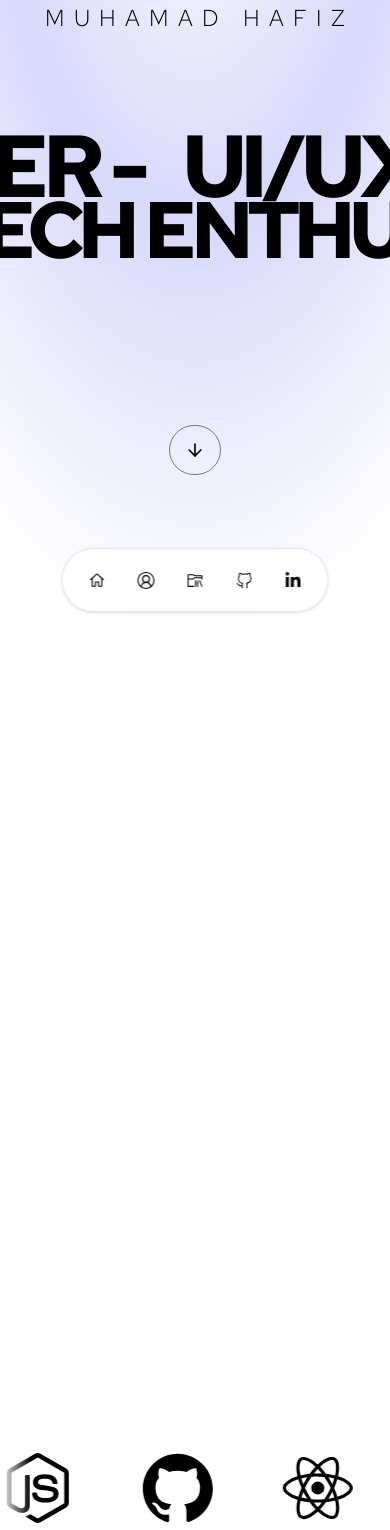
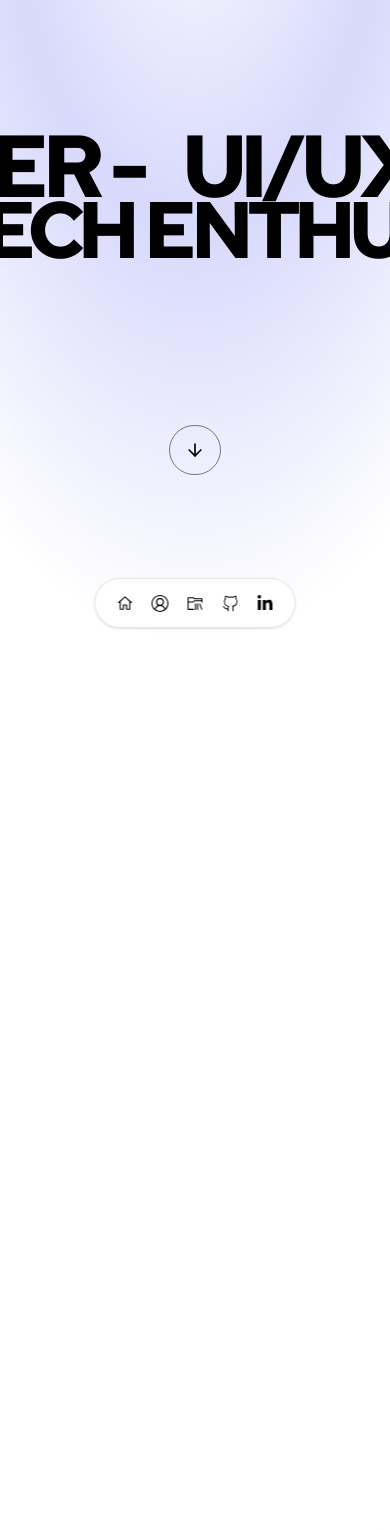
Before and after one commit to vyzz-xz/portfolio, a Next.js app: page / in a window 390 px wide. Shown: the part 200-1730 px from the top of the page. Built offline with nearby package versions, Linux system fonts and the light colour scheme.

Commit message:
Revisi Layout responsive & setup toogle tema

```diff
--- a/app/components/Dock.tsx
+++ b/app/components/Dock.tsx
@@ -87,7 +87,7 @@ function DockLabel({ children, className = '', isHovered }: any) {
           animate={{ opacity: 1, y: -12, x: "-50%" }}
           exit={{ opacity: 0, y: 5, x: "-50%" }}
           transition={{ duration: 0.2 }}
-          className={`${className} absolute -top-6 left-1/2 w-fit whitespace-pre rounded-md border border-neutral-200 bg-black/90 px-2 py-0.5 text-[10px] font-reguler text-white shadow-sm backdrop-blur-sm z-50 pointer-events-none`}
+          className={`${className} hidden md:block absolute -top-6 left-1/2 w-fit whitespace-pre rounded-md border border-neutral-200 bg-black/90 px-2 py-0.5 text-[10px] font-reguler text-white shadow-sm backdrop-blur-sm z-50 pointer-events-none`}
         >
           {children}
         </motion.div>
@@ -134,7 +134,7 @@ export default function Dock({
           isHovered.set(0);
           mouseX.set(Infinity);
         }}
-        className={`${className} fixed bottom-8 left-1/2 transform -translate-x-1/2 flex items-center w-fit gap-1 rounded-full bg-white/90 border border-black/10 px-3 pb-2 pt-2 backdrop-blur-2xl shadow z-20 transition-all duration-300`}
+        className={`${className} fixed bottom-4 md:bottom-8 left-1/2 transform -translate-x-1/2 flex items-center w-fit gap-0.1 rounded-full bg-white/90 border border-black/10 px-3 pb-2 pt-2 backdrop-blur-2xl shadow z-20 transition-all duration-300`}
         style={{ height: panelHeight }}
         role="toolbar"
       >
--- /dev/null
+++ b/app/components/ThemeToggle.tsx
@@ -0,0 +1,48 @@
+'use client';
+
+import { motion, AnimatePresence } from 'framer-motion';
+import { LuMoon, LuSun } from 'react-icons/lu';
+
+interface ThemeToggleProps {
+  isDarkMode: boolean;
+  toggleTheme: (e: React.MouseEvent<HTMLButtonElement>) => void;
+}
+
+export default function ThemeToggle({ isDarkMode, toggleTheme }: ThemeToggleProps) {
+  return (
+    <button
+      onClick={toggleTheme}
+      className={`
+        relative flex items-center justify-center w-12 h-12 rounded-full
+        backdrop-blur-md border shadow-lg transition-all duration-300 ease-in-out cursor-pointer z-50
+
+        ${isDarkMode
+          ? 'bg-white/10 border-white/20 hover:bg-white/20 text-white'
+          : 'bg-black/5 border-black/10 hover:bg-black/10 text-black'
+        }
+      `}
+      aria-label="Toggle Theme"
+    >
+      {/* AnimatePresence memungkinkan animasi pada komponen yang di-unmount (hilang) */}
+      <AnimatePresence mode="wait" initial={false}>
+        <motion.div
+          key={isDarkMode ? 'dark' : 'light'}
+          // Animasi Masuk: Dari atas, transparan, miring -90 derajat
+          initial={{ y: -20, opacity: 0, rotate: -90 }}
+          // Animasi Diam: Di tengah, terlihat jelas, tegak lurus
+          animate={{ y: 0, opacity: 1, rotate: 0 }}
+          // Animasi Keluar: Ke bawah, menghilang, miring 90 derajat
+          exit={{ y: 20, opacity: 0, rotate: 90 }}
+          // Durasi animasi icon
+          transition={{ duration: 0.2, ease: "easeInOut" }}
+        >
+          {isDarkMode ? (
+            <LuMoon size={22} />
+          ) : (
+            <LuSun size={22} />
+          )}
+        </motion.div>
+      </AnimatePresence>
+    </button>
+  );
+}
--- a/app/globals.css
+++ b/app/globals.css
@@ -97,3 +97,9 @@ body::-webkit-scrollbar {
   0% { transform: translateX(-50%); }
   100% { transform: translateX(0); }
 }
+
+::view-transition-old(root),
+::view-transition-new(root) {
+  animation: none;
+  mix-blend-mode: normal;
+}
--- a/app/page.tsx
+++ b/app/page.tsx
@@ -1,6 +1,7 @@
 'use client';
 
 import Image from "next/image";
+import { useState, useEffect } from "react";
 import ScrollVelocity from "./components/ScrollVelocity"
 import Dock from './components/Dock';
 import TextPressure from "./components/TextPressure";
@@ -25,6 +26,20 @@ import {
 } from 'react-icons/si';
 
 export default function Home() {
+
+  const [isMobile, setIsMobile] = useState(false);
+  useEffect(() => {
+    const handleResize = () => {
+      setIsMobile(window.innerWidth < 768);
+    };
+
+    handleResize();
+
+    window.addEventListener('resize', handleResize);
+    return () => window.removeEventListener('resize', handleResize);
+  }, []);
+  const iconSize = isMobile ? 30 : 50;
+
   const techLogos = [
     { node: <SiReact size={70} />, title: "React", href: "https://react.dev" },
     { node: <SiNextdotjs size={70} />, title: "Next.js", href: "https://nextjs.org" },
@@ -35,6 +50,8 @@ export default function Home() {
     { node: <SiNodedotjs size={70} />, title: "Node.js", href: "https://nodejs.org" },
     { node: <SiGithub size={70} />, title: "GitHub", href: "https://github.com" },
   ];
+
+  const dockIconSize = isMobile ? 18 : 22;
 
   const items = [
     {icon: <VscHome size={17} />,
@@ -55,20 +72,21 @@ export default function Home() {
   ];
 
   return (
-    <main className="min-h-screen w-full relative bg-white flex flex-col justify-center">
+    <main className="min-h-[100dvh] w-full relative bg-white text-black selection:bg-black selection:text-white overflow-x-hidden">
 
-    <div className="fixed top-6 left-6 z-50"><Clock /></div>
+    <div className="fixed top-6 left-6 md:top-6 md:left-6 z-50"><Clock /></div>
 
     {/* HERO SECTION */}
-    <section id="hero" className="relative w-full h-screen flex flex-col justify-center items-center z-10 overflow-hidden">
+    <section id="hero" className="relative w-full h-[100dvh] flex flex-col justify-center items-center z-10 overflow-hidden">
 
+    {/* GRADIENT-BG */}
     <div className="absolute inset-0 z-0 pointer-events-none">
       {(<div className="absolute inset-0 bg-white bg-[radial-gradient(100%_100%_at_50%_0%,rgba(99,102,241,0)_0,rgba(99,102,241,0.25)_50%,rgba(99,102,241,0)_100%)]" />)}
     </div>
 
     <div className="w-full flex flex-col justify-center items-center z-0 px-4">
 
-    <div className="absolute top-[23%] left-0 right-0 flex justify-center z-20 px-4">
+    <div className="absolute top-[15%] md:top-[23%] left-0 right-0 flex justify-center z-20 px-4">
     <div className="w-full max-w-[300px] h-12 relative flex items-center justify-center cursor-default">
       <TextPressure
         text="MUHAMAD HAFIZ"
@@ -85,7 +103,7 @@ export default function Home() {
     </div>
   </div>
 
-    <div className="w-full relative z-10 transform scale-110 md:scale-100 -mt-12">
+    <div className="w-full relative z-10 transform scale-110 md:scale-100 -mt-12 md:-mt-16">
       <ScrollVelocity
         texts={['UI/UX DESIGNER - TECH ENTHUSIAST - FRONTEND DEVELOPER -']}
         velocity={150}
@@ -102,13 +120,13 @@ export default function Home() {
       />
     </div>
 
-      <div className="absolute bottom-[20%] left-0 right-0 flex justify-center z-20 pointer-events-auto">
+      <div className="absolute bottom-[20%] md:bottom-[20%] left-0 right-0 flex justify-center z-20 pointer-events-auto">
         <ScrollButton />
       </div>
   </section>
 
   {/*SECTION ABOUT*/}
-      <section id="about" className="relative w-full min-h-[90vh] flex flex-col items-center justify-center py-20 px-6 md:px-20 z-10">
+      <section id="about" className="relative w-full min-h-[100vh] flex flex-col items-center justify-center py-5 px-6 md:px-20 z-10">
         <div className="max-w-5xl w-full text-center">
 
           <ScrollReveal
@@ -128,13 +146,13 @@ export default function Home() {
 
     {/* SECTION TECH STACK */}
     <section id="skills" className="relative w-full py-10 z-10 flex flex-col items-center justify-center">
-        <div style={{ width: '100%', height: '250px', position: 'relative', overflow: 'hidden'}}>
+        <div style={{ width: '100%', height: isMobile ? '120px' : '200px', position: 'relative', overflow: 'hidden'}}>
           <LogoLoop
             logos={techLogos}
-            speed={150}
+            speed={isMobile ? 80 : 150}
             direction="left"
-            logoHeight={80}
-            gap={70}
+            logoHeight={isMobile ? 40 : 80}
+            gap={isMobile ? 45 : 70}
             hoverSpeed={50}
             scaleOnHover={true}
             fadeOut={true}
@@ -143,7 +161,7 @@ export default function Home() {
           />
         </div>
 
-        <div className="mt-12 flex justify-center">
+        <div className="mt-12 md:mt-12 flex justify-center">
           <CTAButton
             text="More About Me"
             onClick={() => window.location.href = 'mailto:email@example.com'}
@@ -153,7 +171,11 @@ export default function Home() {
         <div className="h-40"></div>
       </section>
 
-      <Dock items={items} />
+      <Dock items={items}
+        baseItemSize={isMobile ? 35 : 45}
+        panelHeight={isMobile ? 50 : 64}
+        magnification={isMobile ? 50 : 60}
+      />
 
     </main>
   );
```
